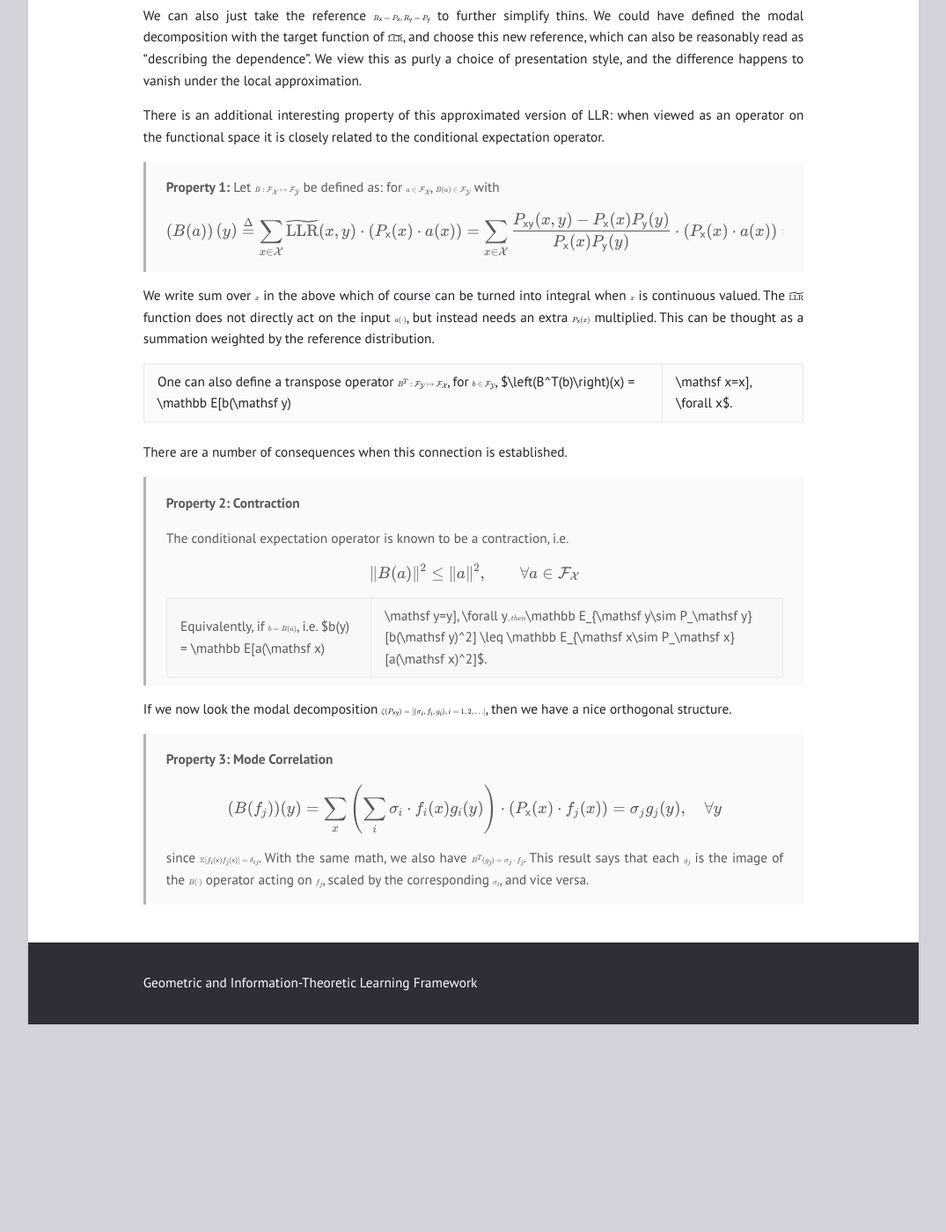
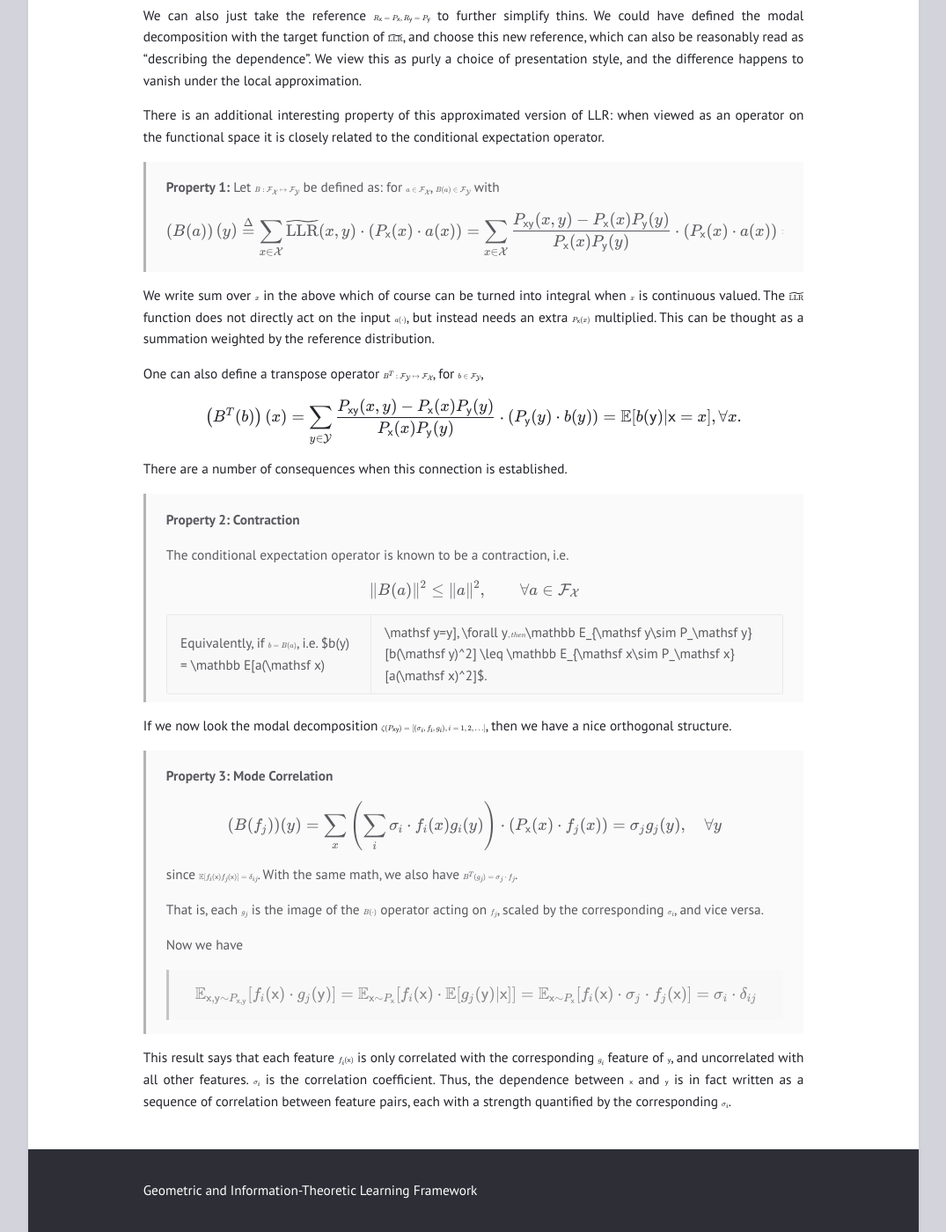
Before and after one commit to gilearning/gilearning.github.io, a Jekyll site: the page built from _posts/2022-08-15-ModalDecomposition.md, in a window 1280 px wide and 1400 px high, scrolled down 5039 px. Shown: the whole window at 88% size, without its empty margins (102-1177 px from the left). Built offline with Jekyll 4.4.1, drawn with Linux system fonts in a browser that asks for light colours; formulas are drawn with MathJax 3; before the commit the page ends 6203 px from its top, so only the background shows below that; some of the changed text lies outside the part shown.

Commit message:
Update 2022-08-15-ModalDecomposition.md

```diff
--- a/_posts/2022-08-15-ModalDecomposition.md
+++ b/_posts/2022-08-15-ModalDecomposition.md
@@ -163,7 +163,11 @@ There is an additional interesting property of this approximated version of LLR:
 
 We write sum over $x$ in the above which of course can be turned into integral when $x$ is continuous valued. The $\widetilde{\mathrm{LLR}}$ function does not directly act on the input $a(\cdot)$, but instead needs an extra $P_\mathsf x(x)$ multiplied. This can be thought as a summation weighted by the reference distribution.
 
-One can also define a transpose operator $B^T: \mathcal {F_Y}\mapsto \mathcal {F_X}$, for $b \in \mathcal {F_Y}$, $\left(B^T(b)\right)(x) = \mathbb E[b(\mathsf y)|\mathsf x=x], \forall x$.
+One can also define a transpose operator $B^T: \mathcal {F_Y}\mapsto \mathcal {F_X}$, for $b \in \mathcal {F_Y}$,
+
+$$
+\left(B^T(b)\right)(x) = \sum_{y\in \mathcal Y}\frac{P_{\mathsf {xy}}(x,y) - P_\mathsf x(x) P_\mathsf y(y)}{P_\mathsf x(x) P_\mathsf y(y)} \cdot  (P_\mathsf y(y) \cdot b(y))=  \mathbb E[b(\mathsf y)|\mathsf x=x], \forall x.
+$$
 
 There are a number of consequences when this connection is established.
 
@@ -175,7 +179,8 @@ There are a number of consequences when this connection is established.
 >\Vert B(a) \Vert^2 \leq \Vert a \Vert^2, \qquad \forall a \in \mathcal {F_X}
 >$$
 >
-> Equivalently, if $b = B(a)$, i.e. $b(y) = \mathbb E[a(\mathsf x)|\mathsf y=y], \forall y$, then $\mathbb E_{\mathsf y\sim P_\mathsf y}[b(\mathsf y)^2] \leq \mathbb E_{\mathsf x\sim P_\mathsf x}[a(\mathsf x)^2]$.
+>
+>  Equivalently, if $b = B(a)$, i.e. $b(y) = \mathbb E[a(\mathsf x)|\mathsf y=y], \forall y$, then $\mathbb E_{\mathsf y\sim P_\mathsf y}[b(\mathsf y)^2] \leq \mathbb E_{\mathsf x\sim P_\mathsf x}[a(\mathsf x)^2]$.
 >
 
 If we now look the modal decomposition $\zeta(P_\mathsf {xy}) = [(\sigma_i, f_i, g_i), i=1, 2, \ldots]$, then we have a nice orthogonal structure.
@@ -187,5 +192,13 @@ If we now look the modal decomposition $\zeta(P_\mathsf {xy}) = [(\sigma_i, f_i,
 > $$
 >
 >since $\mathbb E[f_i(\mathsf x) f_j(\mathsf x)] = \delta_{ij}$. With the same math, we also have $B^T(g_j) = \sigma_j \cdot f_j$.
->This result says that each $g_j$ is the image of the $B(\cdot)$ operator acting on $f_j$, scaled by the corresponding $\sigma_i$, and vice versa.
 >
+>That is, each $g_j$ is the image of the $B(\cdot)$ operator acting on $f_j$, scaled by the corresponding $\sigma_i$, and vice versa.
+>
+>Now we have
+>>
+>$$
+>\mathbb E_{\mathsf{x,y} \sim P_{\mathsf{x,y}}} [ f_i (\mathsf x) \cdot g_j(\mathsf y)] = \mathbb E_{\mathsf x\sim P_\mathsf x} [f_i (\mathsf x) \cdot \mathbb E[ g_j(\mathsf y)|\mathsf x]] = \mathbb E_{\mathsf x\sim P_\mathsf x} [f_i (\mathsf x) \cdot \sigma_j \cdot f_j(\mathsf x)] = \sigma_i\cdot \delta_{ij}
+>$$
+
+This result says that each feature $f_i(\mathsf x)$ is only correlated with the corresponding $g_i$ feature of $\mathsf y$, and uncorrelated with all other features. $\sigma_i$ is the correlation coefficient. Thus, the dependence between $\mathsf x$ and $\mathsf y$ is in fact written as a sequence of correlation between feature pairs, each with a strength quantified by the corresponding $\sigma_i$.
```
Also changed, not shown: other parts of _posts/2022-08-15-ModalDecomposition.md (+1 -1 lines).
